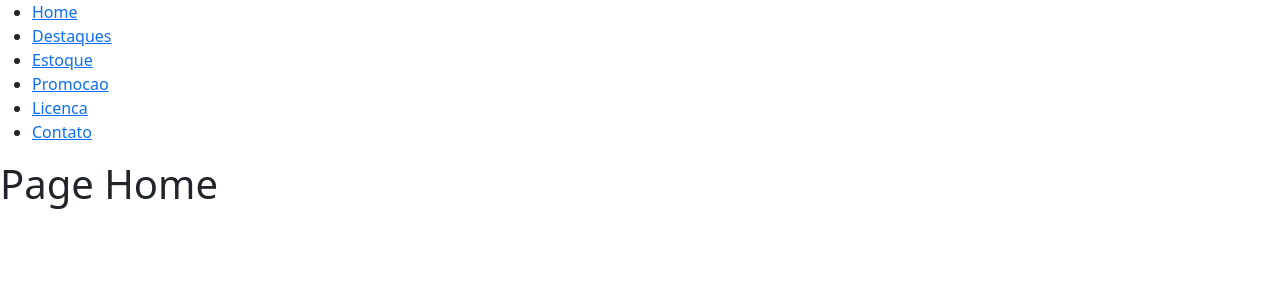
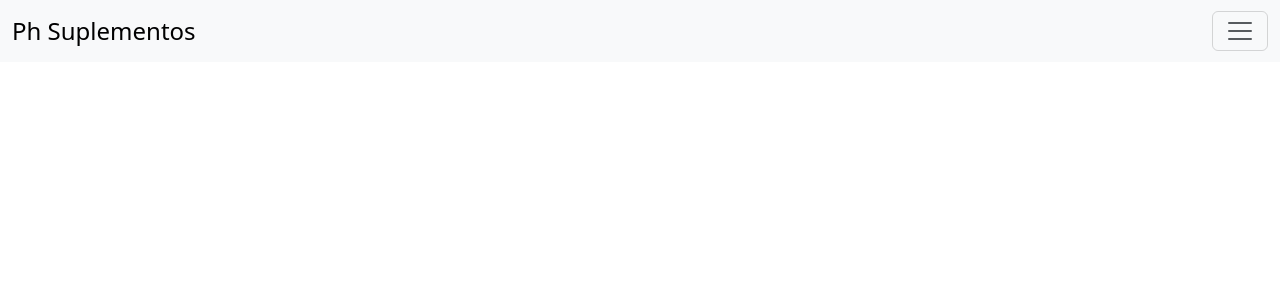
Before and after one commit to geanderson-062/Ph-suplementos, a React (Create React App) app: page / in a window 1280 px wide. Shown: the top 300 px of the page. Built offline with nearby package versions, Linux system fonts and the light colour scheme.

Commit message:
header ready

```diff
--- a/src/App.js
+++ b/src/App.js
@@ -9,7 +9,6 @@
 import Destaques from "./Pages/Destaques.js";
 import Estoque from "./Pages/Estoque.js";
 import Promocao from "./Pages/Promocao.js";
-import Contato from "./Pages/Contato.js";
 import Licenca from "./Pages/Licenca.js";
 
 function App() {
@@ -22,7 +21,7 @@
           <Route path="/Estoque" element={<Estoque />} />
           <Route path="/Promocao" element={<Promocao />} />
           <Route path="/Licenca" element={<Licenca />} />
-          <Route path="/Contato" element={<Contato />} />
+
         </Routes>
       </div>
     </Router>
--- a/src/Pages/Contato.js
+++ /dev/null
@@ -1,7 +0,0 @@
-import React from "react";
-
-function Contato() {
-  return <h1>Contato</h1>;
-}
-
-export default Contato;
--- a/src/Pages/Destaques.js
+++ b/src/Pages/Destaques.js
@@ -1,7 +1,14 @@
 import React from "react";
+//components
+import Header from "../components/Header";
 
 function Destaques() {
-  return <h1>Destaques</h1>;
+  return (
+    <>
+      <Header />
+      <h1>Destaques</h1>
+    </>
+  );
 }
 
 export default Destaques;
--- a/src/Pages/Estoque.js
+++ b/src/Pages/Estoque.js
@@ -1,7 +1,14 @@
 import React from "react";
+//components
+import Header from "../components/Header";
 
 function Estoque() {
-  return <h1>Estoque</h1>;
+  return (
+    <>
+      <Header />
+      <h1>Estoque</h1>
+    </>
+  );
 }
 
 export default Estoque;
--- a/src/Pages/Home.js
+++ b/src/Pages/Home.js
@@ -1,33 +1,13 @@
 // Navigation.js
 import React from "react";
 import { Link } from "react-router-dom";
+//components
+import Header from "../components/Header";
 
 function Home() {
   return (
     <>
-      <nav>
-        <ul>
-          <li>
-            <Link to="/">Home</Link>
-          </li>
-          <li>
-            <Link to="/Destaques">Destaques</Link>
-          </li>
-          <li>
-            <Link to="/Estoque">Estoque</Link>
-          </li>
-          <li>
-            <Link to="/Promocao">Promocao</Link>
-          </li>
-          <li>
-            <Link to="/Licenca">Licenca</Link>
-          </li>
-          <li>
-            <Link to="/Contato">Contato</Link>
-          </li>
-        </ul>
-      </nav>
-
+      <Header />
       <h1>Page Home</h1>
     </>
   );
--- a/src/Pages/Licenca.js
+++ b/src/Pages/Licenca.js
@@ -1,7 +1,14 @@
 import React from "react";
+//components
+import Header from "../components/Header";
 
 function Licenca() {
-  return <h1>Licenca</h1>;
+  return (
+    <>
+      <Header />
+      <h1>Licenca</h1>
+    </>
+  );
 }
 
 export default Licenca;
--- a/src/Pages/Promocao.js
+++ b/src/Pages/Promocao.js
@@ -1,7 +1,14 @@
 import React from "react";
+//components
+import Header from "../components/Header";
 
 function Promocao() {
-  return <h1>Promocao</h1>;
+  return (
+    <>
+      <Header />
+      <h1>Promocao</h1>
+    </>
+  );
 }
 
 export default Promocao;
--- /dev/null
+++ b/src/components/Header/index.js
@@ -0,0 +1,115 @@
+import React from "react";
+import { Link } from "react-router-dom";
+
+function Header() {
+  return (
+    <>
+      <nav className="navbar bg-body-tertiary fixed-top">
+        <div className="container-fluid">
+          <Link to="/" className="navbar-brand fs-4" href="0">
+            Ph Suplementos
+          </Link>
+          <button
+            className="navbar-toggler"
+            type="button"
+            data-bs-toggle="offcanvas"
+            data-bs-target="#offcanvasNavbar"
+            aria-controls="offcanvasNavbar"
+            aria-label="Toggle navigation"
+          >
+            <span className="navbar-toggler-icon"></span>
+          </button>
+          <div
+            className="offcanvas offcanvas-end"
+            tabIndex="-1"
+            id="offcanvasNavbar"
+            aria-labelledby="offcanvasNavbarLabel"
+          >
+            <div className="offcanvas-header">
+              <h5 className="offcanvas-title" id="offcanvasNavbarLabel">
+                Ph Suplementos
+              </h5>
+              <button
+                type="button"
+                className="btn-close"
+                data-bs-dismiss="offcanvas"
+                aria-label="Close"
+              ></button>
+            </div>
+            <div className="offcanvas-body">
+              <ul className="navbar-nav justify-content-end flex-grow-1 pe-3">
+                <li className="nav-item">
+                  <Link to="/Promocao" className="nav-link" aria-current="page">
+                    Promoções
+                  </Link>
+                </li>
+                <li className="nav-item">
+                  <Link
+                    to="/Destaques"
+                    className="nav-link"
+                    aria-current="page"
+                  >
+                    Destaques
+                  </Link>
+                </li>
+                <li className="nav-item dropdown">
+                  <a
+                    className="nav-link dropdown-toggle"
+                    href="0"
+                    role="button"
+                    data-bs-toggle="dropdown"
+                    aria-expanded="false"
+                  >
+                    Suplementos
+                  </a>
+                  <ul className="dropdown-menu">
+                    <li>
+                      <a className="dropdown-item" href="0">
+                        Whey
+                      </a>
+                    </li>
+                    <li>
+                      <a className="dropdown-item" href="0">
+                        Creatina
+                      </a>
+                    </li>
+                    <li>
+                      <hr className="dropdown-divider" />
+                    </li>
+                    <li>
+                      <a className="dropdown-item" href="0">
+                        Colageno
+                      </a>
+                    </li>
+                    <li>
+                      <a className="dropdown-item" href="0">
+                        Termogênicos
+                      </a>
+                    </li>
+                  </ul>
+                </li>
+                <li className="nav-item">
+                  <Link
+                    to="/Estoque"
+                    className="nav-link"
+                    aria-current="page"
+                    href="0"
+                  >
+                    Nosso estoque
+                  </Link>
+                </li>
+                <li className="nav-item">
+                  <a className="nav-link" href="0">
+                    Contato
+                  </a>
+                </li>
+              </ul>
+            </div>
+          </div>
+        </div>
+      </nav>
+    </>
+  );
+}
+
+export default Header;
```
Also changed, not shown: src/Pages/Colageno.js (added), src/Pages/Creatina.js (added), src/Pages/Termogenico.js (added), src/Pages/Whey.js (added).
